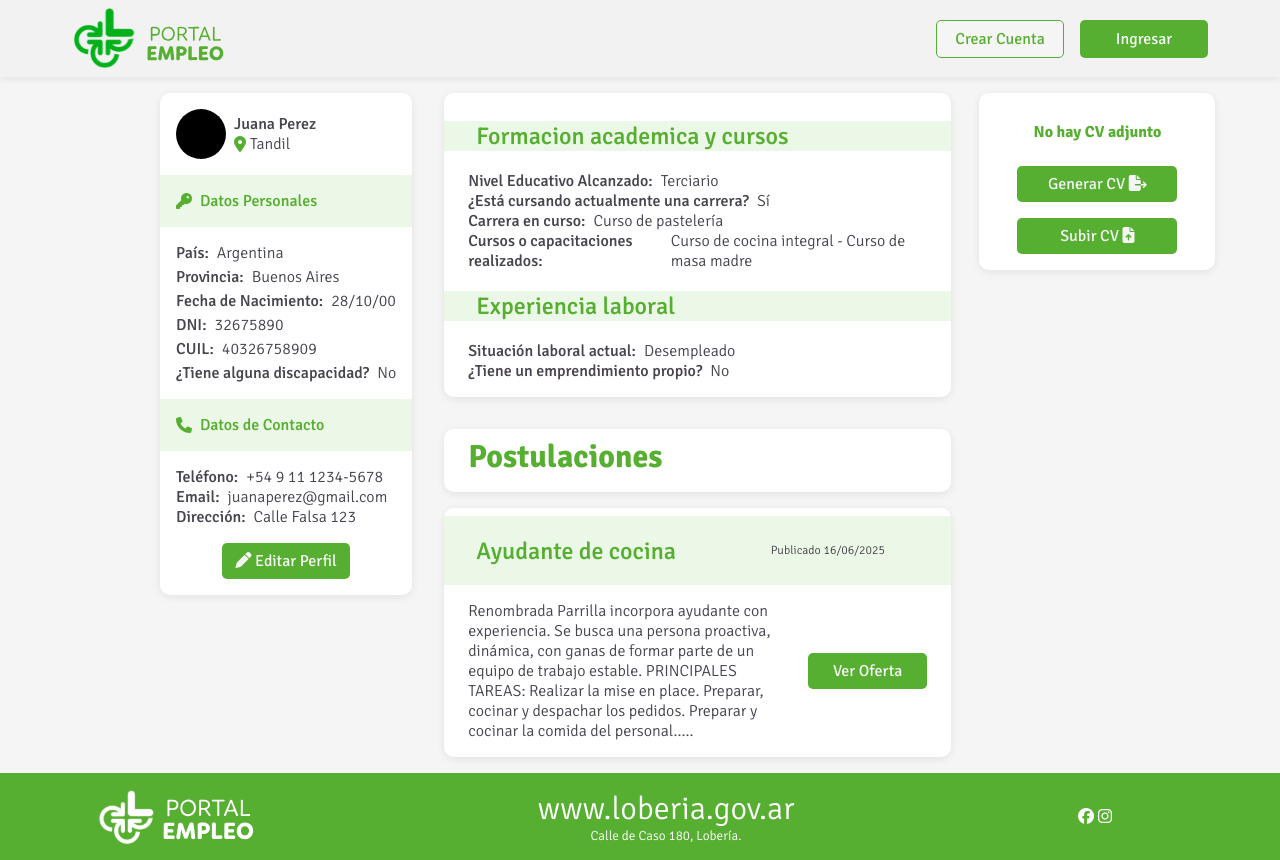
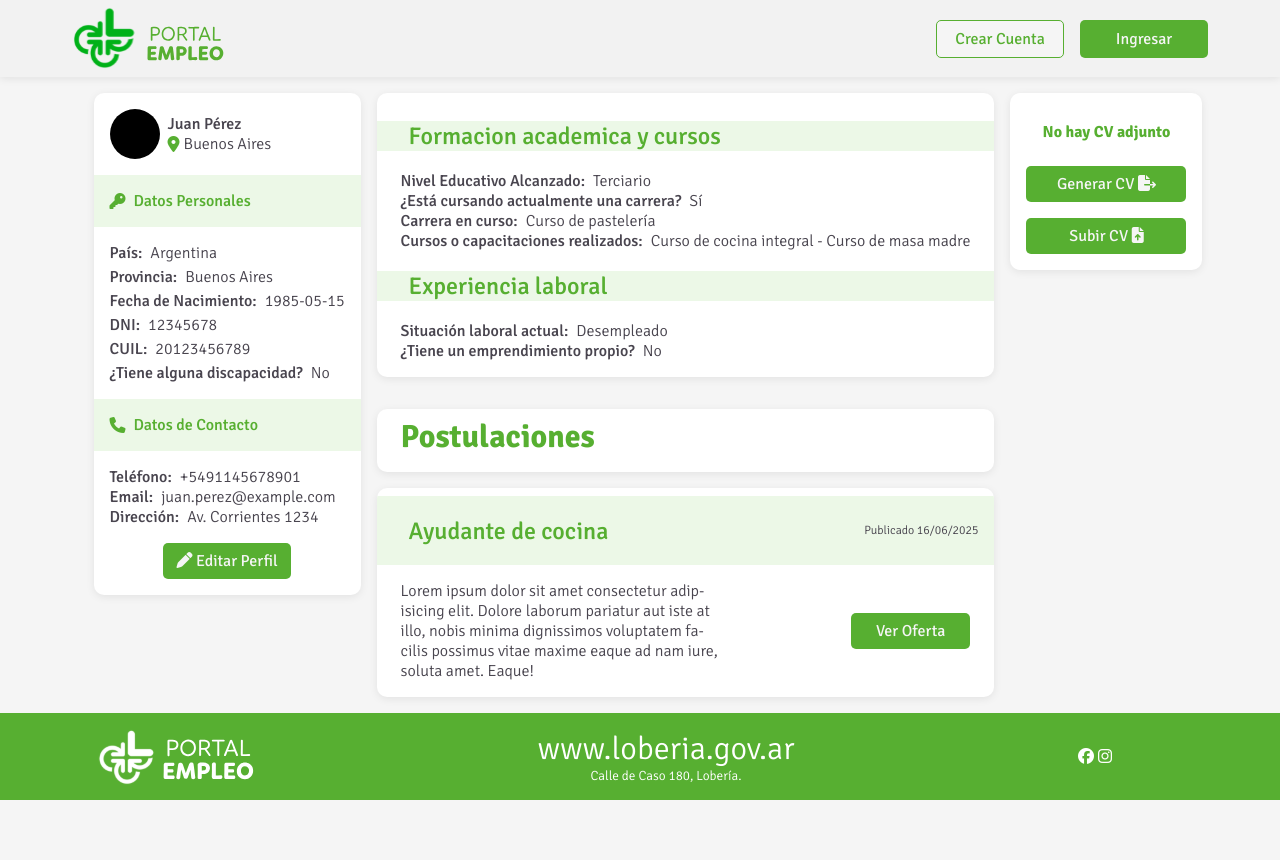
Before and after one commit to Luciana444/PortalEmpleoLoberiaPPS, an Angular app in the folder Frontend/portal-trabajo/: page /employee-profile in a window 1280 px wide. After the commit the page ends 800 px from the top, so only its background shows below. Built offline with nearby package versions, Linux system fonts and the light colour scheme; no server answers.

Commit message:
finalizado perfil empleado

```diff
--- a/Frontend/portal-trabajo/src/app/academic-background/academic-background.component.html
+++ b/Frontend/portal-trabajo/src/app/academic-background/academic-background.component.html
@@ -50,12 +50,12 @@
     </div>
 
     <div class="postulations-content">
-        <p>Renombrada Parrilla incorpora ayudante con experiencia. Se busca una persona proactiva, dinámica, con ganas
-            de
-            formar parte de un equipo de trabajo estable. PRINCIPALES TAREAS: Realizar la mise en place. Preparar,
-            cocinar y
-            despachar los pedidos. Preparar y cocinar la comida del personal.....</p>
-
+        <div class="postulations-text-wrapper">
+            <p class="postulations-text">Lorem ipsum dolor sit amet consectetur adipisicing elit. Dolore laborum
+                pariatur aut iste at illo, nobis
+                minima dignissimos voluptatem facilis possimus vitae maxime eaque ad nam iure, soluta amet. Eaque!
+            </p>
+        </div>
         <button>Ver Oferta</button>
     </div>
 
--- a/Frontend/portal-trabajo/src/app/academic-background/academic-background.component.scss
+++ b/Frontend/portal-trabajo/src/app/academic-background/academic-background.component.scss
@@ -2,11 +2,9 @@
 
 main, .postulations, .postulations-header{
     background-color: white;
-    height: fit-content;
-    width: 100%;
     padding: 0.5rem 1.5rem 1rem 1.5rem;
     border-radius: 10px;
-    box-shadow: 0 2px 8px rgba(0,0,0,0.08); // Added subtle shadow
+    box-shadow: 0 2px 8px rgba(0,0,0,0.08);
 }
 
  .postulations{
@@ -19,7 +17,6 @@ main, .postulations, .postulations-header{
 
 button{
     padding: 8px 25px;
-    width: 18rem;
     height: fit-content;
     margin-left: 2rem;
     white-space: nowrap;
@@ -55,7 +52,7 @@ p, h5{
     background-color: #ECF8E7;
     padding-left: 0.5rem;
     margin-left: -2rem;
-    width: 120%;
+    width: calc(100% + 3rem);
 }
 
 .title-wrapper > h2, .postulation-title > h2{
@@ -74,21 +71,31 @@ h2{
     color: $green;
 }
 
-.postulations-content{
-    display: flex;
-    align-items: center;
-    flex-direction: row;
-    justify-content: space-between;
-    padding-top: 1rem;
-}
-
 .postulation-date{
     margin-left: auto;
     color: $text-color;
     font-size: 0.75rem;
-    margin-right: 20%;
+    margin-right: 1rem;
 }
 
 main, .postulations{
     overflow: hidden;
 }
+
+.postulations-content{
+    display: flex;
+    flex-direction: row;
+    align-items: center;
+    justify-content: space-between;
+    padding-top: 1rem;
+}
+
+.postulations-text{
+    max-width: 20rem;
+    word-break: break-word;
+    hyphens:auto;
+}
+
+.postulations-text-wrapper{
+    min-width: 0;
+}
--- a/Frontend/portal-trabajo/src/app/attatch-cv/attatch-cv.component.scss
+++ b/Frontend/portal-trabajo/src/app/attatch-cv/attatch-cv.component.scss
@@ -10,7 +10,6 @@ div{
     display: flex;
     flex-direction: column;
     align-items: center;
-    margin-left: 2.75rem;
     gap: 1rem;
 }
 
--- a/Frontend/portal-trabajo/src/app/employee-profile/employee-profile.component.html
+++ b/Frontend/portal-trabajo/src/app/employee-profile/employee-profile.component.html
@@ -1,9 +1,11 @@
 <app-header></app-header>
+<main>
+    <div class="container">
+        <app-profile [employeeData]=employee></app-profile>
+        <app-academic-background></app-academic-background>
+        <app-attatch-cv></app-attatch-cv>
+    </div>
+</main>
 
-<div class="container">
-    <app-profile [name]=name></app-profile>
-    <app-academic-background></app-academic-background>
-    <app-attatch-cv></app-attatch-cv>
-</div>
 
 <app-footer></app-footer>
--- a/Frontend/portal-trabajo/src/app/employee-profile/employee-profile.component.scss
+++ b/Frontend/portal-trabajo/src/app/employee-profile/employee-profile.component.scss
@@ -3,6 +3,11 @@
 .container{
     display: flex;
     flex-direction: row;
-    gap: 2rem;
-    padding: 1rem 10rem;
+    gap: 1rem;
+    padding: 1rem 0;
 }
+
+main{
+    display: flex;
+    justify-content: space-evenly;
+}
--- a/Frontend/portal-trabajo/src/app/employee-profile/employee-profile.component.ts
+++ b/Frontend/portal-trabajo/src/app/employee-profile/employee-profile.component.ts
@@ -1,9 +1,10 @@
-import { Component, Output } from '@angular/core';
+import { Component, Output, OnInit } from '@angular/core';
 import { HeaderComponent } from '../header/header.component';
 import { FooterComponent } from '../footer/footer.component';
 import { ProfileComponent } from '../profile/profile.component';
 import { AcademicBackgroundComponent } from '../academic-background/academic-background.component';
 import { AttatchCvComponent } from '../attatch-cv/attatch-cv.component';
+import { Employee } from '../../models/employee.model';
 
 @Component({
   selector: 'app-employee-profile',
@@ -11,6 +12,33 @@ import { AttatchCvComponent } from '../attatch-cv/attatch-cv.component';
   templateUrl: './employee-profile.component.html',
   styleUrl: './employee-profile.component.scss'
 })
-export class EmployeeProfileComponent {
-  name: string = "Juana Perez";
+export class EmployeeProfileComponent implements OnInit {
+
+  ngOnInit() {
+    this.loadData();
+  }
+
+  employee: Employee | null = null;
+
+  mockEmployee: Employee = {
+    id: 12345678,
+    name: 'Juan',
+    surname: 'Pérez',
+    location: 'Buenos Aires',
+    country: 'Argentina',
+    province: 'Buenos Aires',
+    birthdate: '1985-05-15',
+    cuil: 20123456789,
+    hasDisability: false,
+    phoneNumber: '+5491145678901',
+    email: 'juan.perez@example.com',
+    address: 'Av. Corrientes 1234',
+  };
+
+  loadData() {
+
+    this.employee = { ...this.mockEmployee };
+    console.log(this.employee.id);
+    console.log(this.mockEmployee.cuil);
+  }
 }
--- a/Frontend/portal-trabajo/src/app/profile/profile.component.html
+++ b/Frontend/portal-trabajo/src/app/profile/profile.component.html
@@ -2,10 +2,10 @@
     <div class="profile-header">
         <div class="profile-pic"></div>
         <div class="profile-info">
-            <h4>{{name}}</h4>
+            <h4>{{employeeData?.name}} {{employeeData?.surname}}</h4>
             <div class="location">
                 <i class="fa-solid fa-location-dot"></i>
-                <p>Tandil</p>
+                <p>{{employeeData?.location}}</p>
             </div>
         </div>
     </div>
@@ -18,27 +18,32 @@
     <div class="personal-info">
         <div class="info-row">
             <h5>País: </h5>
-            <p>Argentina</p>
+            <p>{{employeeData?.country}}</p>
         </div>
         <div class="info-row">
             <h5>Provincia: </h5>
-            <p>Buenos Aires</p>
+            <p>{{employeeData?.province}}</p>
         </div>
         <div class="info-row">
             <h5>Fecha de Nacimiento: </h5>
-            <p>28/10/00</p>
+            <p>{{employeeData?.birthdate}}</p>
         </div>
         <div class="info-row">
             <h5>DNI: </h5>
-            <p>32675890</p>
+            <p>{{employeeData?.id}}</p>
         </div>
         <div class="info-row">
             <h5>CUIL: </h5>
-            <p>40326758909</p>
+            <p>{{employeeData?.cuil}}</p>
         </div>
         <div class="info-row">
             <h5>¿Tiene alguna discapacidad?</h5>
+            @if (employeeData?.hasDisability) {
+            <p>Sí</p>
+
+            } @else {
             <p>No</p>
+            }
         </div>
     </div>
 
@@ -49,19 +54,20 @@
     <div class="contact-info">
         <div class="info-row">
             <h5>Teléfono: </h5>
-            <p>+54 9 11 1234-5678</p>
+            <p>{{employeeData?.phoneNumber}}</p>
         </div>
         <div class="info-row">
             <h5>Email: </h5>
-            <p>juanaperez&#64;gmail.com</p>
+            <p>{{employeeData?.email}}</p>
         </div>
         <div class="info-row">
             <h5>Dirección: </h5>
-            <p>Calle Falsa 123</p>
+            <p>{{employeeData?.address}}</p>
         </div>
     </div>
 
     <div class="profile-footer">
-        <button class="edit-profile" (click)="navigateToEditProfile()"> <i class="fa-solid fa-pen"></i> Editar Perfil</button>
+        <button class="edit-profile" (click)="navigateToEditProfile()"> <i class="fa-solid fa-pen"></i> Editar
+            Perfil</button>
     </div>
 </div>
--- a/Frontend/portal-trabajo/src/app/profile/profile.component.ts
+++ b/Frontend/portal-trabajo/src/app/profile/profile.component.ts
@@ -1,6 +1,6 @@
 import { Component, Input } from '@angular/core';
-import { Component } from '@angular/core';
 import { Router } from '@angular/router';
+import { Employee } from '../../models/employee.model';
 
 @Component({
   selector: 'app-profile',
@@ -9,8 +9,9 @@ import { Router } from '@angular/router';
   styleUrl: './profile.component.scss'
 })
 export class ProfileComponent {
-  @Input() name: string = "jane doe";
   constructor(private router: Router) { }
+
+  @Input() employeeData: Employee | null = null;
 
   navigateToEditProfile() {
     this.router.navigate(['/edit-profile']);
--- a/Frontend/portal-trabajo/src/styles.scss
+++ b/Frontend/portal-trabajo/src/styles.scss
@@ -13,6 +13,10 @@ $font: Linotte, Signika, Montserrat, sans-serif;
 
 h1, h2, h3, h4, h5, h6, p, span, a, label {
     cursor: default;
+}
+
+app-root{
+    min-height: 100%;
 }
 
 button{
```
Also changed, not shown: Frontend/portal-trabajo/src/models/employee.model.ts (added, +15 -0 lines).
